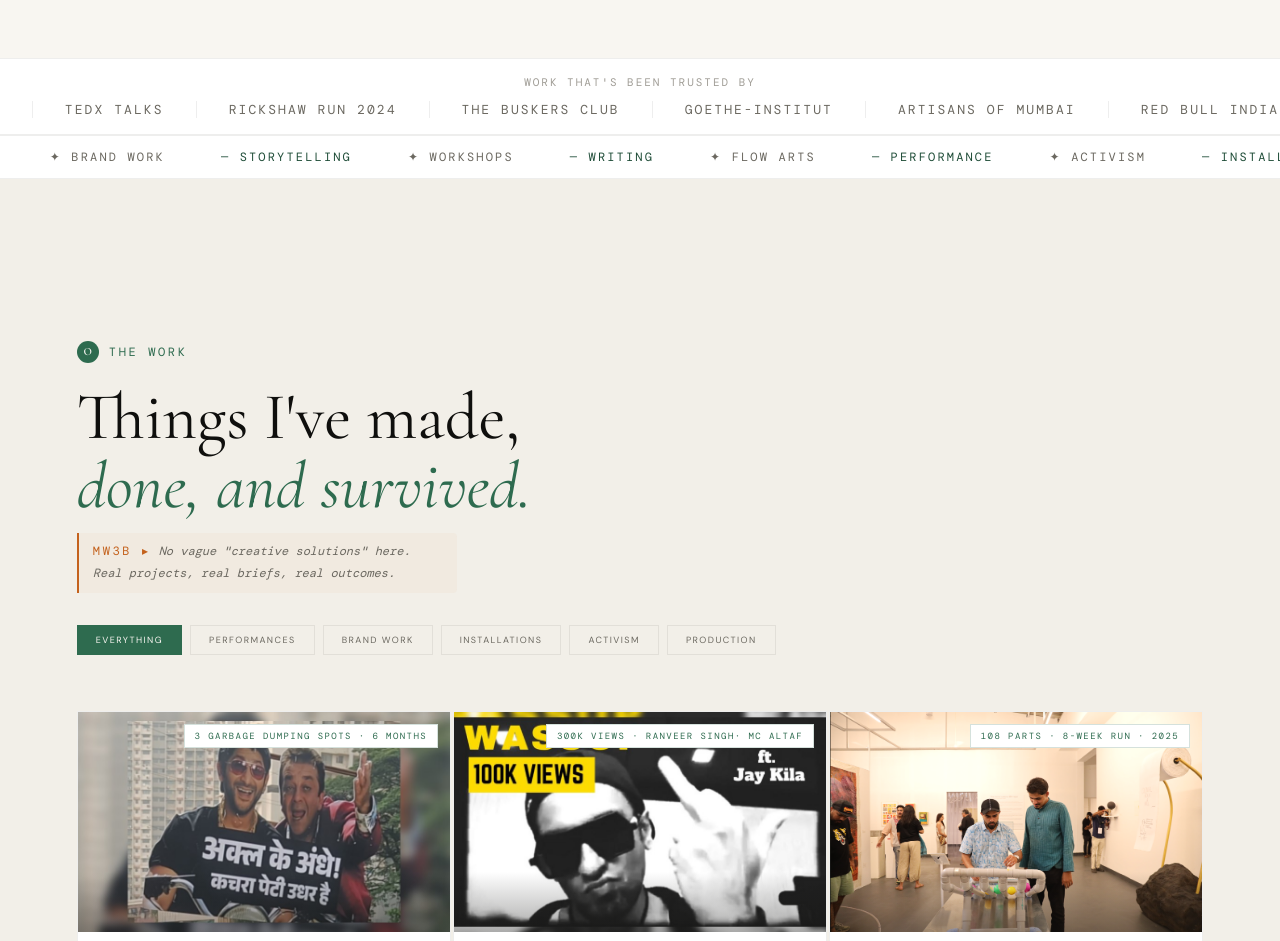
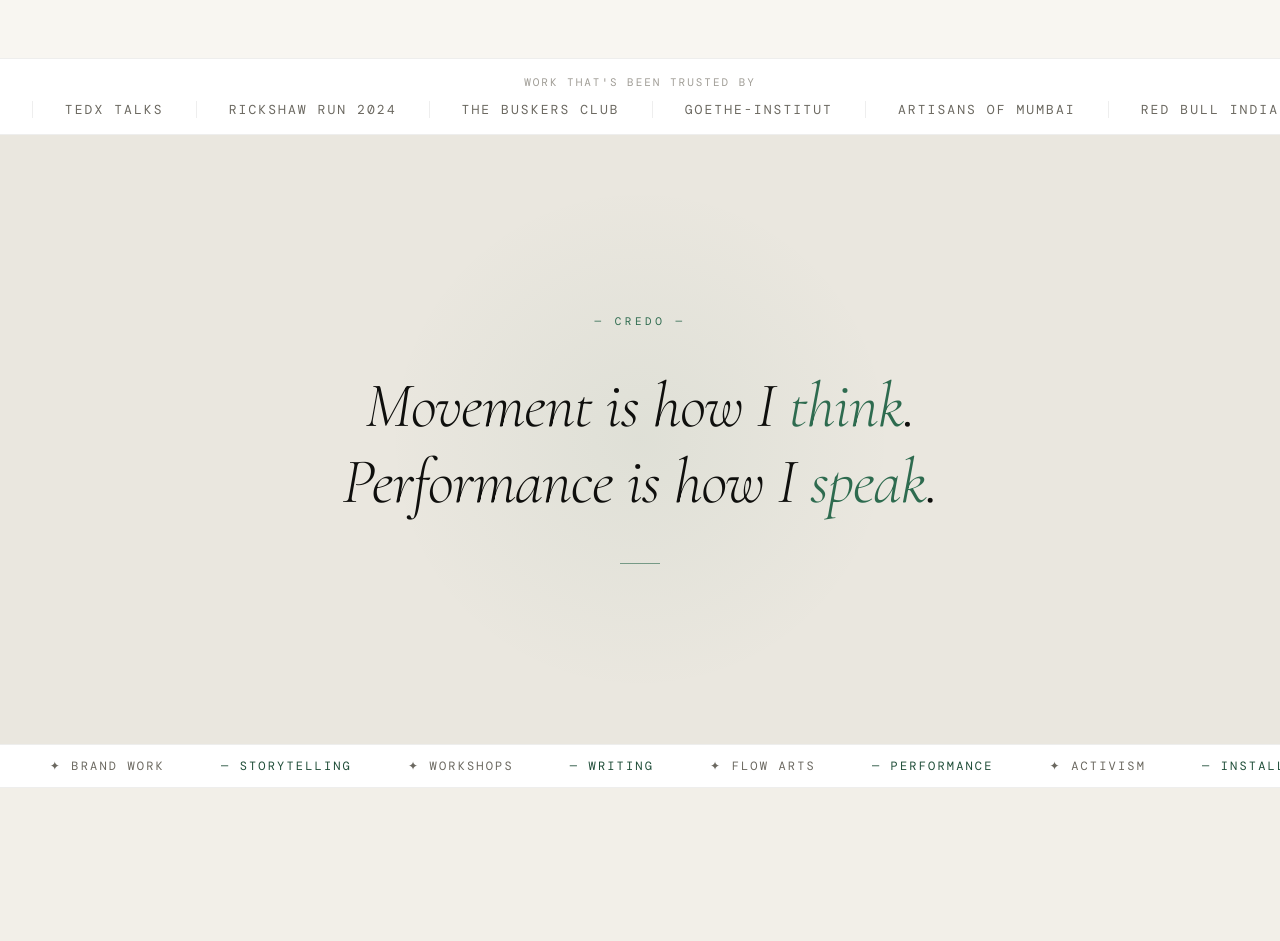
Before and after one commit to omkardhara/Website, a React (Create React App) app: page / in a window 1280 px wide. Shown: the part 5600-6541 px from the top of the page. Built offline with nearby package versions, Linux system fonts and the light colour scheme; a web font is replaced by a local one.

Commit message:
Add Manifesto component with fade-in effect

```diff
--- a/src/App.js
+++ b/src/App.js
@@ -969,6 +969,111 @@ function CredStrip() {
 }
 
 // ─────────────────────────────────────────────────────────────
+// MANIFESTO — single-line credo, full bleed, staggered reveal
+// ─────────────────────────────────────────────────────────────
+function Manifesto() {
+  const ref = useRef(null);
+  const [visible, setVisible] = useState(false);
+
+  useEffect(() => {
+    const node = ref.current;
+    if (!node) return;
+    const obs = new IntersectionObserver(
+      ([entry]) => {
+        if (entry.isIntersecting) {
+          setVisible(true);
+          obs.disconnect();
+        }
+      },
+      { threshold: 0.35 }
+    );
+    obs.observe(node);
+    return () => obs.disconnect();
+  }, []);
+
+  // shared transition style
+  const fadeUp = (delay) => ({
+    opacity: visible ? 1 : 0,
+    transform: visible ? "translateY(0)" : "translateY(14px)",
+    transition: `opacity 0.9s cubic-bezier(0.16,1,0.3,1) ${delay}ms, transform 0.9s cubic-bezier(0.16,1,0.3,1) ${delay}ms`,
+  });
+
+  return (
+    <section
+      ref={ref}
+      aria-label="Personal credo"
+      style={{
+        background: "var(--surface-3)",
+        padding: "clamp(100px,14vw,180px) clamp(24px,6vw,80px)",
+        position: "relative",
+        overflow: "hidden",
+      }}
+    >
+      <div
+        aria-hidden="true"
+        style={{
+          position: "absolute",
+          top: "50%",
+          left: "50%",
+          transform: "translate(-50%,-50%)",
+          width: "clamp(300px,40vw,560px)",
+          height: "clamp(300px,40vw,560px)",
+          borderRadius: "50%",
+          background: "radial-gradient(circle, rgba(46,107,79,0.06), transparent 70%)",
+          pointerEvents: "none",
+        }}
+      />
+
+      <div style={{ maxWidth: "920px", margin: "0 auto", textAlign: "center", position: "relative" }}>
+        <div
+          style={{
+            ...F.mono,
+            fontSize: "11px",
+            letterSpacing: "0.32em",
+            textTransform: "uppercase",
+            color: "var(--gold)",
+            marginBottom: "40px",
+            ...fadeUp(0),
+          }}
+        >
+          — Credo —
+        </div>
+
+        <blockquote
+          style={{
+            ...F.serif,
+            fontStyle: "italic",
+            fontWeight: 300,
+            fontSize: "clamp(32px, 5.5vw, 64px)",
+            lineHeight: 1.18,
+            letterSpacing: "-0.015em",
+            color: "var(--text)",
+          }}
+        >
+          <span style={{ display: "block", ...fadeUp(220) }}>
+            Movement is how I <em style={{ color: "var(--gold)", fontStyle: "italic" }}>think</em>.
+          </span>
+          <span style={{ display: "block", ...fadeUp(680) }}>
+            Performance is how I <em style={{ color: "var(--gold)", fontStyle: "italic" }}>speak</em>.
+          </span>
+        </blockquote>
+
+        <div
+          style={{
+            width: "40px",
+            height: "1px",
+            background: "var(--gold)",
+            margin: "44px auto 0",
+            opacity: visible ? 0.6 : 0,
+            transition: "opacity 0.9s cubic-bezier(0.16,1,0.3,1) 1100ms",
+          }}
+        />
+      </div>
+    </section>
+  );
+}
+
+// ─────────────────────────────────────────────────────────────
 // TIMELINE — reverse chronology, alternating spine
 // ─────────────────────────────────────────────────────────────
 function TimelineCard({ item }) {
@@ -1659,6 +1764,7 @@ export default function Portfolio() {
       <Hero />
       <Timeline />        {/* ← NEW: reverse-chronology story spine */}
       <CredStrip />
+      <Manifesto />
        <MarqueeStrip />
       <Work />
       <FieldNotes />
```
